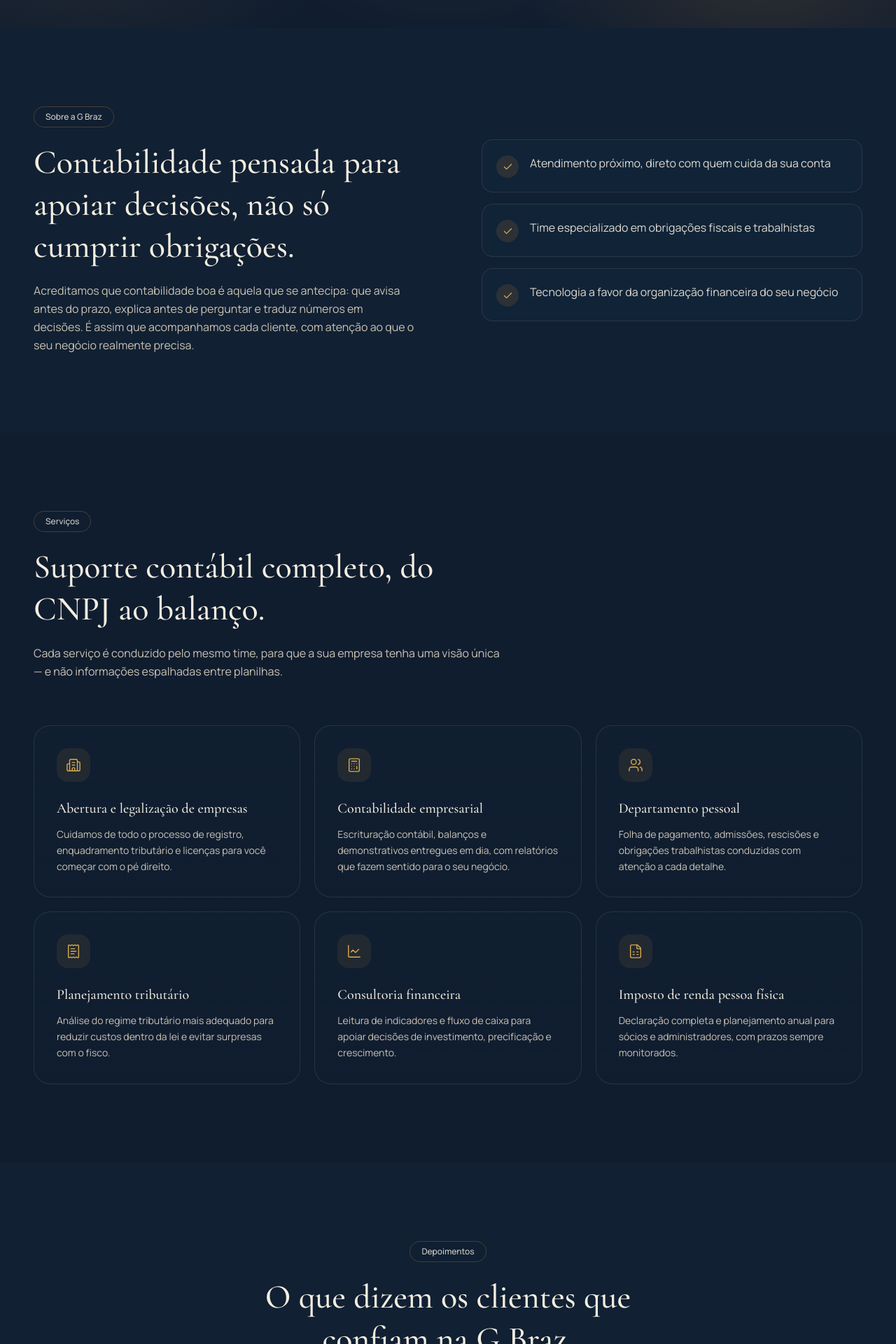
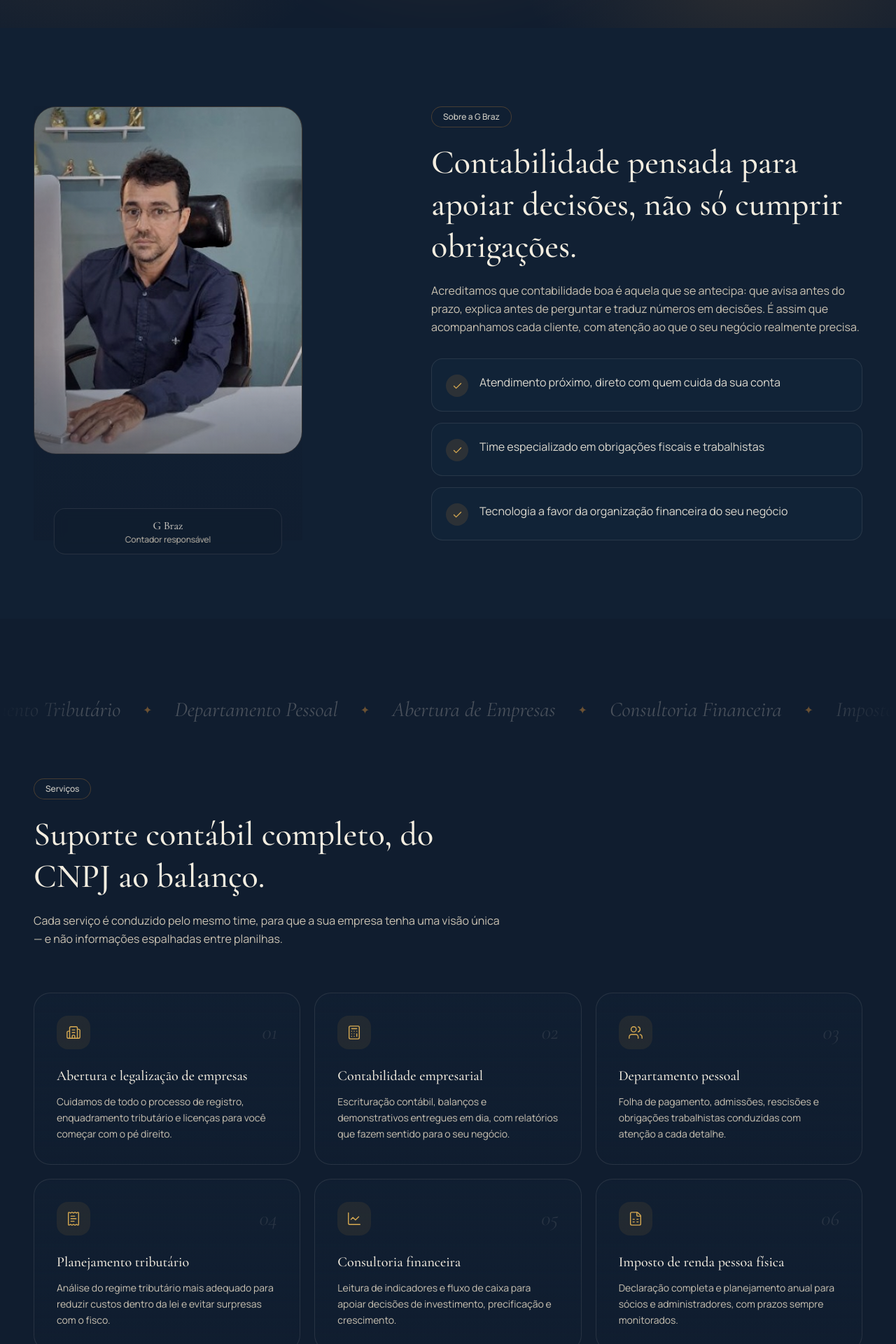
Before and after one commit to gidelmarjr-art/gbraz-contabilidade, a React (Vite) app: page / in a window 1280 px wide. Shown: the part 760-2680 px from the top of the page at 70% size. Built offline with nearby package versions, Linux system fonts and the light colour scheme.

Commit message:
Atualização da LandingPage

```diff
--- a/src/App.tsx
+++ b/src/App.tsx
@@ -4,6 +4,7 @@ import { Hero } from "./components/sections/Hero";
 import { About } from "./components/sections/About";
 import { Services } from "./components/sections/Services";
 import { Testimonials } from "./components/sections/Testimonials";
+import { Faq } from "./components/sections/Faq";
 import { Contact } from "./components/sections/Contact";
 
 function App() {
@@ -15,6 +16,7 @@ function App() {
         <About />
         <Services />
         <Testimonials />
+        <Faq />
         <Contact />
       </main>
       <Footer />
--- a/src/components/layout/Footer.tsx
+++ b/src/components/layout/Footer.tsx
@@ -41,8 +41,14 @@ const LEGAL_LINKS = [
 
 export function Footer() {
   return (
-    <footer className="bg-navy-900">
-      <div className="mx-auto max-w-7xl px-6 py-20 lg:px-12">
+    <footer className="relative overflow-hidden bg-navy-950">
+      <span
+        className="pointer-events-none absolute -bottom-10 left-1/2 -translate-x-1/2 select-none whitespace-nowrap font-display text-[22vw] font-semibold leading-none text-cream/[0.035] sm:text-[16vw]"
+        aria-hidden="true"
+      >
+        G BRAZ
+      </span>
+      <div className="relative mx-auto max-w-7xl px-6 py-20 lg:px-12">
         <div className="flex flex-col justify-between gap-12 lg:flex-row">
           <div className="flex max-w-sm flex-col gap-5">
             <LogoMark />
--- a/src/components/sections/About.tsx
+++ b/src/components/sections/About.tsx
@@ -1,6 +1,7 @@
 import { Check } from "lucide-react";
 import { SectionHeading } from "../ui/SectionHeading";
 import { Reveal } from "../ui/Reveal";
+import contadorPhoto from "../../assets/images/contador.jpg";
 
 const HIGHLIGHTS = [
   "Atendimento próximo, direto com quem cuida da sua conta",
@@ -11,7 +12,30 @@ const HIGHLIGHTS = [
 export function About() {
   return (
     <section id="sobre" className="relative bg-navy-900 py-28">
-      <div className="mx-auto grid max-w-7xl gap-16 px-6 lg:grid-cols-2 lg:gap-24 lg:px-12">
+      <div className="mx-auto grid max-w-7xl gap-16 px-6 lg:grid-cols-[0.9fr_1.1fr] lg:gap-16 lg:px-12">
+        <Reveal className="relative mx-auto w-full max-w-sm lg:mx-0">
+          <div className="absolute -inset-4 -z-10 rounded-[2rem] bg-gradient-to-br from-gold-500/20 via-transparent to-transparent blur-2xl" />
+          <div className="overflow-hidden rounded-[2rem] border border-gold-500/25">
+            <img
+              src={contadorPhoto}
+              alt="Responsável pela G Braz Contabilidade em seu escritório"
+              className="h-full w-full object-cover [filter:saturate(0.85)_contrast(1.05)]"
+            />
+            <div
+              className="pointer-events-none absolute inset-0"
+              style={{
+                background:
+                  "linear-gradient(180deg, rgba(16,29,47,0) 55%, rgba(16,29,47,0.75) 100%), linear-gradient(100deg, rgba(16,29,47,0.35), transparent 60%)",
+              }}
+            />
+          </div>
+          <div className="absolute -bottom-5 left-1/2 w-[85%] -translate-x-1/2 rounded-2xl border border-cream/10 bg-navy-950/90 px-5 py-3 text-center backdrop-blur-sm">
+            <p className="font-display text-base text-cream">G Braz</p>
+            <p className="text-xs text-cream-dim">Contador responsável</p>
+          </div>
+        </Reveal>
+
+        <div>
           <Reveal>
             <SectionHeading
               eyebrow="Sobre a G Braz"
@@ -20,7 +44,7 @@ export function About() {
             />
           </Reveal>
 
-        <div className="flex flex-col justify-center gap-4">
+          <div className="mt-8 flex flex-col gap-4">
             {HIGHLIGHTS.map((item, i) => (
               <Reveal key={item} delay={i * 0.1}>
                 <div className="flex items-start gap-4 rounded-2xl border border-cream/10 bg-navy-800/40 p-5 transition-colors duration-300 hover:border-gold-500/40">
@@ -33,6 +57,7 @@ export function About() {
             ))}
           </div>
         </div>
+      </div>
     </section>
   );
 }
--- /dev/null
+++ b/src/components/sections/Faq.tsx
@@ -0,0 +1,95 @@
+import { useState } from "react";
+import { motion, AnimatePresence } from "framer-motion";
+import { Plus } from "lucide-react";
+import { SectionHeading } from "../ui/SectionHeading";
+import { Reveal } from "../ui/Reveal";
+
+const FAQS = [
+  {
+    question: "Preciso trocar de contador durante o ano fiscal?",
+    answer:
+      "Não. A migração pode acontecer a qualquer momento — cuidamos de toda a transição, incluindo a solicitação dos arquivos com o escritório anterior, sem gerar multas ou perda de prazos.",
+  },
+  {
+    question: "Vocês atendem empresas de qualquer porte?",
+    answer:
+      "Atendemos MEI, microempresas e pequenas e médias empresas de diversos segmentos, com planos de atendimento ajustados ao volume de operações de cada negócio.",
+  },
+  {
+    question: "Como funciona a comunicação no dia a dia?",
+    answer:
+      "Você tem um canal direto com o time responsável pela sua conta — sem centrais de atendimento genéricas. Dúvidas rápidas são respondidas por WhatsApp ou e-mail.",
+  },
+  {
+    question: "Quais documentos preciso enviar todo mês?",
+    answer:
+      "Isso varia conforme o regime tributário e o tipo de negócio. No início do contrato, montamos uma checklist personalizada para deixar o envio simples e recorrente.",
+  },
+  {
+    question: "Vocês ajudam no planejamento tributário anual?",
+    answer:
+      "Sim. Revisamos o enquadramento e o regime tributário periodicamente para identificar oportunidades legais de redução de carga tributária antes que decisões importantes precisem ser tomadas.",
+  },
+];
+
+export function Faq() {
+  const [open, setOpen] = useState<number | null>(0);
+
+  return (
+    <section className="relative bg-navy-950 py-28">
+      <div className="mx-auto grid max-w-7xl gap-16 px-6 lg:grid-cols-[0.7fr_1fr] lg:gap-24 lg:px-12">
+        <Reveal>
+          <SectionHeading
+            eyebrow="Perguntas frequentes"
+            title="Dúvidas comuns antes de fechar com a gente."
+            description="Não achou a sua pergunta aqui? Fale com o time pelo formulário de contato."
+          />
+        </Reveal>
+
+        <div className="flex flex-col">
+          {FAQS.map((faq, i) => {
+            const isOpen = open === i;
+            return (
+              <Reveal key={faq.question} delay={i * 0.06}>
+                <div className="border-b border-cream/10">
+                  <button
+                    type="button"
+                    onClick={() => setOpen(isOpen ? null : i)}
+                    className="flex w-full items-center justify-between gap-6 py-6 text-left"
+                    aria-expanded={isOpen}
+                  >
+                    <span className="font-display text-xl text-cream">
+                      {faq.question}
+                    </span>
+                    <motion.span
+                      animate={{ rotate: isOpen ? 45 : 0 }}
+                      transition={{ duration: 0.25 }}
+                      className="flex h-8 w-8 shrink-0 items-center justify-center rounded-full bg-gold-500/10 text-gold-400"
+                    >
+                      <Plus size={16} />
+                    </motion.span>
+                  </button>
+                  <AnimatePresence initial={false}>
+                    {isOpen && (
+                      <motion.div
+                        initial={{ height: 0, opacity: 0 }}
+                        animate={{ height: "auto", opacity: 1 }}
+                        exit={{ height: 0, opacity: 0 }}
+                        transition={{ duration: 0.3, ease: [0.16, 1, 0.3, 1] }}
+                        className="overflow-hidden"
+                      >
+                        <p className="pb-6 pr-14 text-sm leading-relaxed text-cream-dim">
+                          {faq.answer}
+                        </p>
+                      </motion.div>
+                    )}
+                  </AnimatePresence>
+                </div>
+              </Reveal>
+            );
+          })}
+        </div>
+      </div>
+    </section>
+  );
+}
--- a/src/components/sections/Services.tsx
+++ b/src/components/sections/Services.tsx
@@ -8,6 +8,8 @@ import {
 } from "lucide-react";
 import { SectionHeading } from "../ui/SectionHeading";
 import { Reveal } from "../ui/Reveal";
+import { SpotlightCard } from "../ui/SpotlightCard";
+import { Marquee } from "../ui/Marquee";
 
 const SERVICES = [
   {
@@ -48,9 +50,30 @@ const SERVICES = [
   },
 ];
 
+const KEYWORDS = [
+  "Contabilidade Empresarial",
+  "Planejamento Tributário",
+  "Departamento Pessoal",
+  "Abertura de Empresas",
+  "Consultoria Financeira",
+  "Imposto de Renda",
+];
+
 export function Services() {
   return (
     <section id="servicos" className="relative bg-navy-950 py-28">
+      <Marquee
+        className="mb-20 [mask-image:linear-gradient(90deg,transparent,black_10%,black_90%,transparent)]"
+        items={KEYWORDS.map((k) => (
+          <span
+            key={k}
+            className="font-display text-2xl italic text-cream/25 sm:text-3xl"
+          >
+            {k}
+          </span>
+        ))}
+      />
+
       <div className="mx-auto max-w-7xl px-6 lg:px-12">
         <Reveal>
           <SectionHeading
@@ -63,17 +86,22 @@ export function Services() {
         <div className="mt-16 grid gap-5 sm:grid-cols-2 lg:grid-cols-3">
           {SERVICES.map(({ icon: Icon, title, description }, i) => (
             <Reveal key={title} delay={(i % 3) * 0.08}>
-              <div className="group h-full rounded-3xl border border-cream/10 bg-gradient-to-b from-navy-900/60 to-navy-900/20 p-8 transition-all duration-300 hover:-translate-y-1.5 hover:border-gold-500/40 hover:shadow-[0_20px_50px_-20px_rgba(198,133,56,0.35)]">
-                <span className="flex h-12 w-12 items-center justify-center rounded-2xl bg-gold-500/10 text-gold-400 transition-colors duration-300 group-hover:bg-gold-500/20">
-                  <Icon size={22} strokeWidth={1.5} />
-                </span>
-                <h3 className="mt-6 font-display text-xl font-medium text-cream">
+              <SpotlightCard className="h-full rounded-3xl border border-cream/10 bg-gradient-to-b from-navy-900/60 to-navy-900/20 p-8 transition-all duration-300 hover:-translate-y-1.5 hover:border-gold-500/40 hover:shadow-[0_20px_50px_-20px_rgba(198,133,56,0.35)]">
+                <div className="relative flex items-center justify-between">
+                  <span className="flex h-12 w-12 items-center justify-center rounded-2xl bg-gold-500/10 text-gold-400">
+                    <Icon size={22} strokeWidth={1.5} />
+                  </span>
+                  <span className="font-display text-3xl italic text-cream/10">
+                    {String(i + 1).padStart(2, "0")}
+                  </span>
+                </div>
+                <h3 className="relative mt-6 font-display text-xl font-medium text-cream">
                   {title}
                 </h3>
-                <p className="mt-3 text-sm leading-relaxed text-cream-dim">
+                <p className="relative mt-3 text-sm leading-relaxed text-cream-dim">
                   {description}
                 </p>
-              </div>
+              </SpotlightCard>
             </Reveal>
           ))}
         </div>
--- /dev/null
+++ b/src/components/ui/Marquee.tsx
@@ -0,0 +1,34 @@
+import type { ReactNode } from "react";
+
+interface MarqueeProps {
+  items: ReactNode[];
+  className?: string;
+  reverse?: boolean;
+  speed?: number;
+}
+
+/**
+ * Faixa de texto em looping infinito (efeito visto nos sites de referência).
+ * Duplicamos a lista e animamos via CSS puro para não pesar no JS.
+ */
+export function Marquee({ items, className = "", reverse = false, speed = 28 }: MarqueeProps) {
+  return (
+    <div className={`group relative overflow-hidden ${className}`}>
+      <div
+        className={`flex w-max shrink-0 items-center gap-8 ${
+          reverse ? "animate-marquee-reverse" : "animate-marquee"
+        } group-hover:[animation-play-state:paused]`}
+        style={{ animationDuration: `${speed}s` }}
+      >
+        {[...items, ...items].map((item, i) => (
+          <div key={i} className="flex shrink-0 items-center gap-8">
+            {item}
+            <span className="text-gold-500/50" aria-hidden="true">
+              ✦
+            </span>
+          </div>
+        ))}
+      </div>
+    </div>
+  );
+}
--- /dev/null
+++ b/src/components/ui/SpotlightCard.tsx
@@ -0,0 +1,38 @@
+import { useRef } from "react";
+import type { MouseEvent, ReactNode } from "react";
+
+export function SpotlightCard({
+  children,
+  className = "",
+}: {
+  children: ReactNode;
+  className?: string;
+}) {
+  const ref = useRef<HTMLDivElement>(null);
+
+  function handleMouseMove(e: MouseEvent<HTMLDivElement>) {
+    const el = ref.current;
+    if (!el) return;
+    const rect = el.getBoundingClientRect();
+    el.style.setProperty("--x", `${e.clientX - rect.left}px`);
+    el.style.setProperty("--y", `${e.clientY - rect.top}px`);
+  }
+
+  return (
+    <div
+      ref={ref}
+      onMouseMove={handleMouseMove}
+      className={`group/spot relative overflow-hidden ${className}`}
+    >
+      <div
+        className="pointer-events-none absolute inset-0 opacity-0 transition-opacity duration-300 group-hover/spot:opacity-100"
+        style={{
+          background:
+            "radial-gradient(280px circle at var(--x, 50%) var(--y, 50%), rgba(198,133,56,0.16), transparent 70%)",
+        }}
+        aria-hidden="true"
+      />
+      {children}
+    </div>
+  );
+}
```
Also changed, not shown: src/components/sections/Contact.tsx (+4 -5 lines), src/index.css (+20 -0 lines), src/assets/images/contador-original.png (added), src/assets/images/contador.jpg (added). Lines whose indentation alone changed are shown as unchanged.
